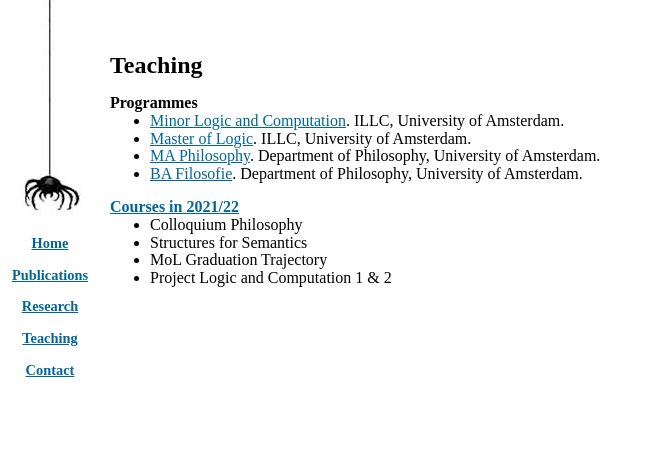
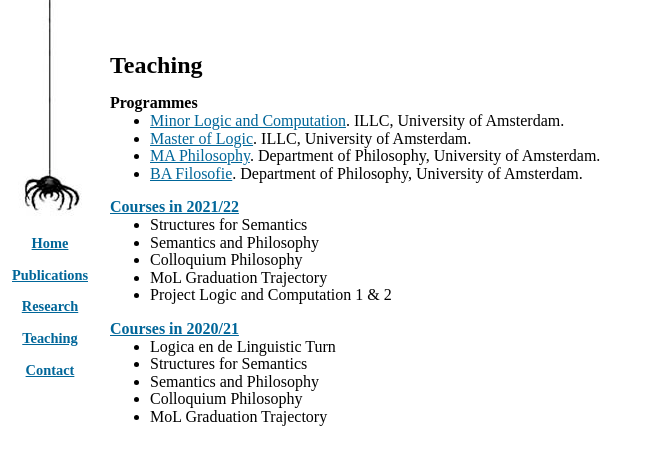
Before and after one commit to rednaw/site, a Jekyll site: the page built from content/teaching.md, in a window 1280 px wide. Shown: the top 465 px of the page, without its empty margins (0-651 px from the left). Built offline with Jekyll 4.4.1, drawn with Linux system fonts in a browser that asks for light colours; some web fonts are replaced.

Commit message:
Update teaching.md

```diff
--- a/content/teaching.md
+++ b/content/teaching.md
@@ -13,7 +13,15 @@
 * [BA Filosofie](https://www.uva.nl/programmas/bachelors/filosofie/filosofie.html). Department of Philosophy, University of Amsterdam.
 
 **[Courses in 2021/22](https://studiegids.uva.nl/xmlpages/page/2021-2022/zoek-docent/docent/9379)**
+* Structures for Semantics
+* Semantics and Philosophy
 * Colloquium Philosophy
-* Structures for Semantics
 * MoL Graduation Trajectory
 * Project Logic and Computation 1 & 2
+
+**[Courses in 2020/21](https://studiegids.uva.nl/xmlpages/page/2020-2021/zoek-docent/docent/9379)**
+* Logica en de Linguistic Turn
+* Structures for Semantics
+* Semantics and Philosophy
+* Colloquium Philosophy
+* MoL Graduation Trajectory
```
